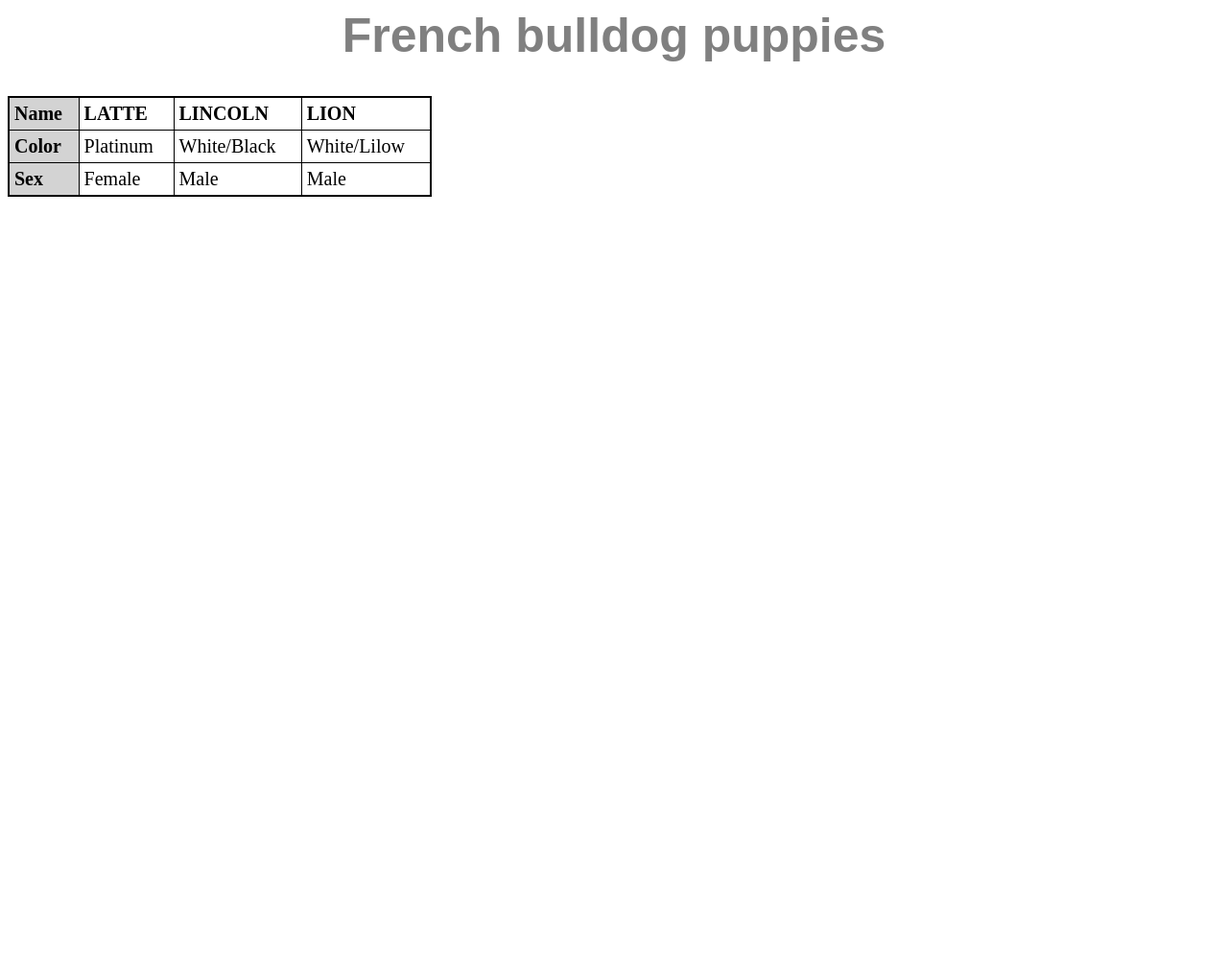
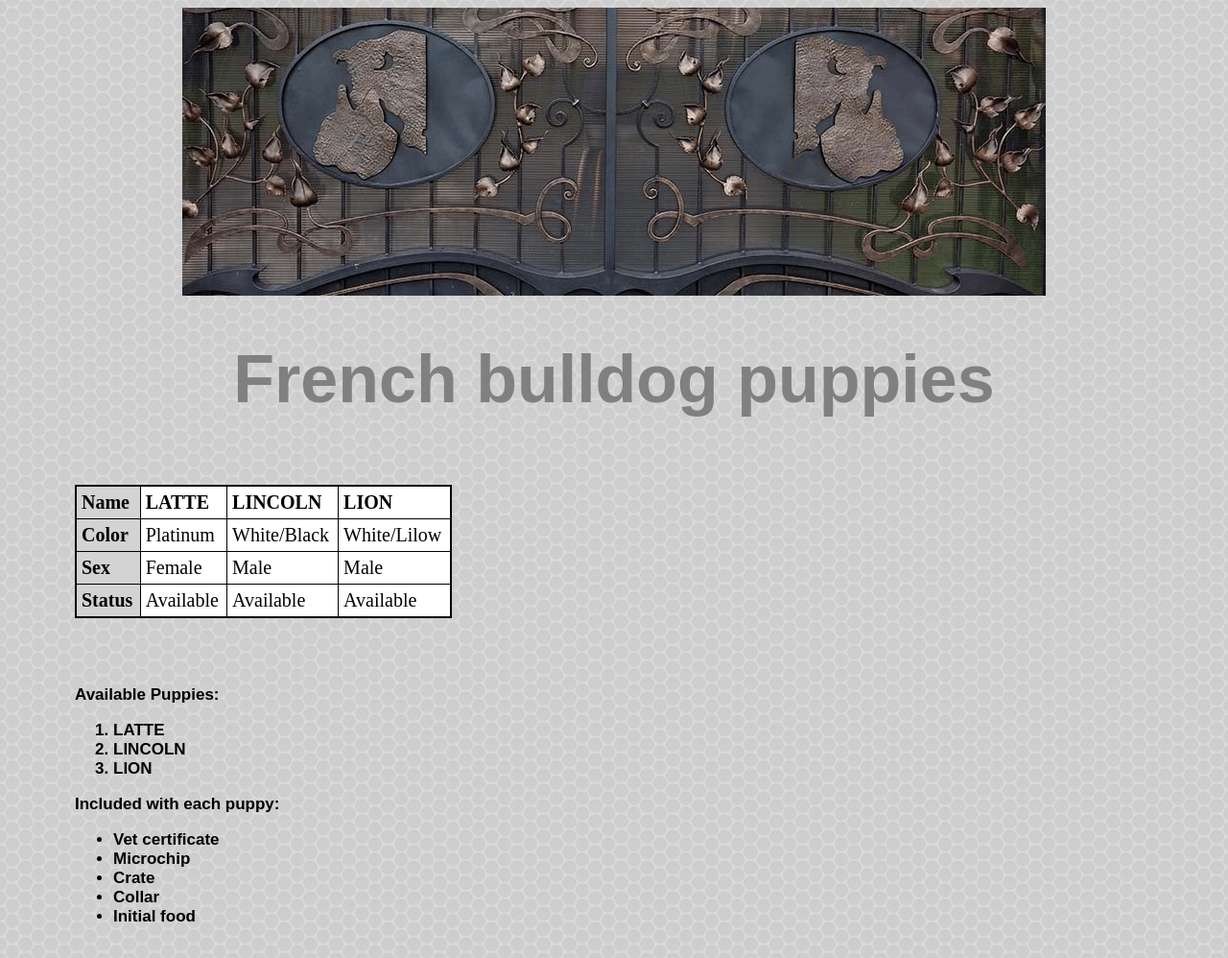
Before and after one commit to NEKTOR/project0, a plain HTML site: page index.html in a window 1280 px wide. Shown: the whole page at 96% size. Before the commit the page ends 800 px from the top, so only its background shows below. Drawn offline with Linux system fonts and the light colour scheme.

Commit message:
Added items

```diff
--- a/index.html
+++ b/index.html
@@ -11,6 +11,9 @@
 <button>Submit!</button>
 <form/>
 -->
+<div id = "bunner">
+<img src = "bunner.gif", width="900px">
+</div>
 <div id = "title">
   <h1> French bulldog puppies</h1>
 </div>
@@ -21,6 +24,7 @@
   <h5> French bulldog puppies</h5>
   <h6> French bulldog puppies</h6>
 -->
+<div id = "table">
     <table>
       <tr>
           <th>Name</th>
@@ -40,22 +44,31 @@
         <td>Male</td>
         <td>Male</td>
       </tr>
+      <tr>
+        <th>Status</th>
+        <td>Available</td>
+        <td>Available</td>
+        <td>Available</td>
+      </tr>
     </table>
-  <!--
-    <p>An Unorderd list: </p>
+    </div>
+<div id = "list">
+Available Puppies:
+<ol>
+   <li>LATTE </li>
+   <li>LINCOLN</li>
+   <li>LION</li>
+</ol>
+<p>Included with each puppy: </p>
 <ul>
-  <li>One item </li>
-   <li>Other item </li>
-   <li>Again item </li>
+<li>Vet certificate</li>
+<li>Microchip</li>
+<li>Crate</li>
+<li>Collar</li>
+<li>Initial food</li>
 </ul>
-
-An Oorderd list:
-<ol>
-   <li>First item </li>
-   <li>Second item </li>
-   <li>Third item </li>
-</ol>
-
+  </div>
+<!--
 <img src = "LATTE.gif", width="50%">
 -->
 
--- a/styles.css
+++ b/styles.css
@@ -1,14 +1,26 @@
 
+#bunner {
+text-align:center;
+
+}
+ #list {
+ margin: 70px;
+ font-family:  sans-serif, Arial;
+ font-size: 17px;
+ font-weight: bold;
+ }
+body {
+background-image: url(BackgroundSmall.jpg);
+
+}
 table {
+  background-color: white;
 width: 35%;
-
 border: 2px solid black;
 border-collapse: collapse;
 font-size: 20px;
 <!-- height: 100px; -->
 margin: 50px;
-padding: 10px;
-
 }
 td,th {
 border: 1px solid black;
@@ -21,6 +33,7 @@ background-color: lightgray;
 h1 {
    color:Gray;
   text-align:center;
+
 }
 h2 {
    color:blue;
@@ -43,11 +56,13 @@ h6 {
 }
 #title   {
 font-family: Arial, sans-serif;
-font-size: 25px;
+font-size: 35px;
 font-weight: bold;
+}
+#table {
+margin: 70px;
 
 }
-
 .name {
 font-weight: bold;
 }
```
Also changed, not shown: BackgroundSmall.jpg (added), bunner.gif (added).
